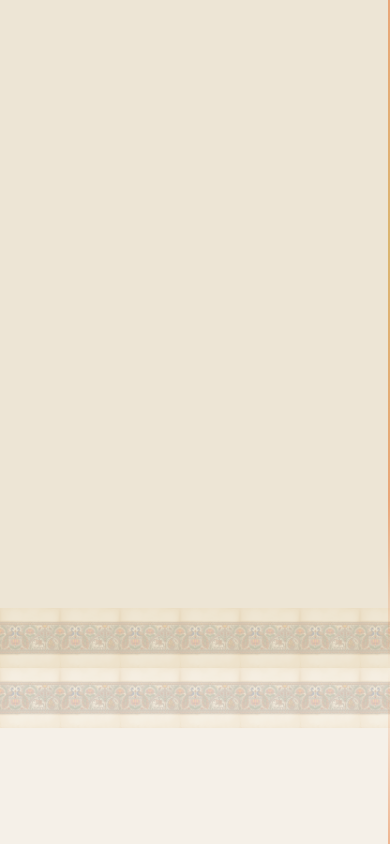
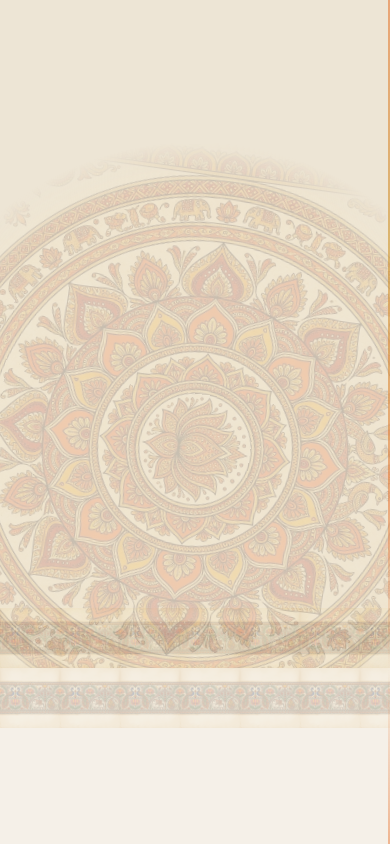
Before and after one commit to Rick-boom/Parthib_portfolio, a React (Vite) app: page / in a window 390 px wide. Shown: the part 1020-1864 px from the top of the page. Built offline with nearby package versions, Linux system fonts and the light colour scheme.

Commit message:
Extract mandalas from PatachitraUnroll clipPath to prevent linear geometry shears

```diff
--- a/src/App.jsx
+++ b/src/App.jsx
@@ -306,15 +306,13 @@ function AboutPanel({ isActive }) {
       <SectionLabel text="About · परिचय" />
 
       <div className="flex flex-col md:grid md:grid-cols-2 gap-10 md:gap-[6vw] items-center h-fit md:h-full">
-        <div style={{ display: "flex", justifyContent: "center" }} className="order-2 md:order-1">
-          <PatachitraUnroll isActive={isActive}>
-            <div style={{ position: "relative", width: 260, height: 260 }}>
-
-              {/* Massive fully visible 240% clamped Mandala */}
-              <div style={{ position: "absolute", top: "-70%", left: "-70%", width: "240%", height: "240%", pointerEvents: "none", borderRadius: "50%", overflow: "hidden", display: "flex", alignItems: "center", justifyContent: "center", WebkitMaskImage: "radial-gradient(circle, black 60%, transparent 70%)", maskImage: "radial-gradient(circle, black 60%, transparent 70%)" }}>
+        <div style={{ display: "flex", justifyContent: "center", position: "relative" }} className="order-2 md:order-1">
+          {/* Freed from PatachitraUnroll clipPath to avoid square shear */}
+          <div style={{ position: "absolute", top: "50%", left: "50%", transform: "translate(-50%, -50%)", width: 620, height: 620, pointerEvents: "none", borderRadius: "50%", overflow: "hidden", display: "flex", alignItems: "center", justifyContent: "center", WebkitMaskImage: "radial-gradient(circle, black 60%, transparent 70%)", maskImage: "radial-gradient(circle, black 60%, transparent 70%)", zIndex: 0 }}>
             <img src="/mandala.png" alt="decoration" style={{ width: "100%", height: "100%", objectFit: "contain", opacity: 0.18, transformOrigin: "50% 50%", animation: "spin-slow 25s linear infinite", mixBlendMode: "multiply" }} />
           </div>
 
+          <PatachitraUnroll isActive={isActive}>
             <div style={{
               width: 260, height: 260, borderRadius: "50%",
               background: "linear-gradient(135deg, var(--saffron) 0%, var(--turmeric) 50%, var(--henna) 100%)",
@@ -325,7 +323,6 @@ function AboutPanel({ isActive }) {
               position: "relative", zIndex: 1,
             }}>
               PS
-              </div>
             </div>
           </PatachitraUnroll>
         </div>
@@ -719,15 +716,17 @@ function ColophonPanel({ isActive }) {
       <MadhubaniTop />
       <MadhubaniBottom />
 
-      <PatachitraUnroll isActive={isActive}>
-        <div style={{ textAlign: "center", position: "relative" }}>
-
-          <div style={{ display: "flex", justifyContent: "center", marginBottom: 24 }}>
-            {/* Huge full-visibility Clamped Circle Mandala */}
-            <div style={{ position: "relative", width: 120, height: 120 }}>
-              <div style={{ position: "absolute", top: -80, left: -80, right: -80, bottom: -80, pointerEvents: "none", borderRadius: "50%", overflow: "hidden", WebkitMaskImage: "radial-gradient(circle, black 60%, transparent 70%)", maskImage: "radial-gradient(circle, black 60%, transparent 70%)" }}>
+      {/* Freed from PatachitraUnroll clipPath to avoid straight horizontal cutoffs */}
+      <div style={{ position: "absolute", top: "45%", left: "50%", transform: "translate(-50%, -50%)", width: 340, height: 340, pointerEvents: "none", borderRadius: "50%", overflow: "hidden", display: "flex", WebkitMaskImage: "radial-gradient(circle, black 60%, transparent 70%)", maskImage: "radial-gradient(circle, black 60%, transparent 70%)", zIndex: 0 }}>
          <img src="/mandala.png" alt="" style={{ width: "100%", height: "100%", objectFit: "contain", transformOrigin: "50% 50%", animation: "spin-slow 20s linear infinite", opacity: 0.22, mixBlendMode: "multiply" }} />
       </div>
+
+      <PatachitraUnroll isActive={isActive}>
+        <div style={{ textAlign: "center", position: "relative", zIndex: 1 }}>
+
+          {/* Spacer to keep layout identical */}
+          <div style={{ display: "flex", justifyContent: "center", marginBottom: 24 }}>
+            <div style={{ position: "relative", width: 120, height: 120 }}>
             </div>
           </div>
 
```
Lines whose indentation alone changed are shown as unchanged.
